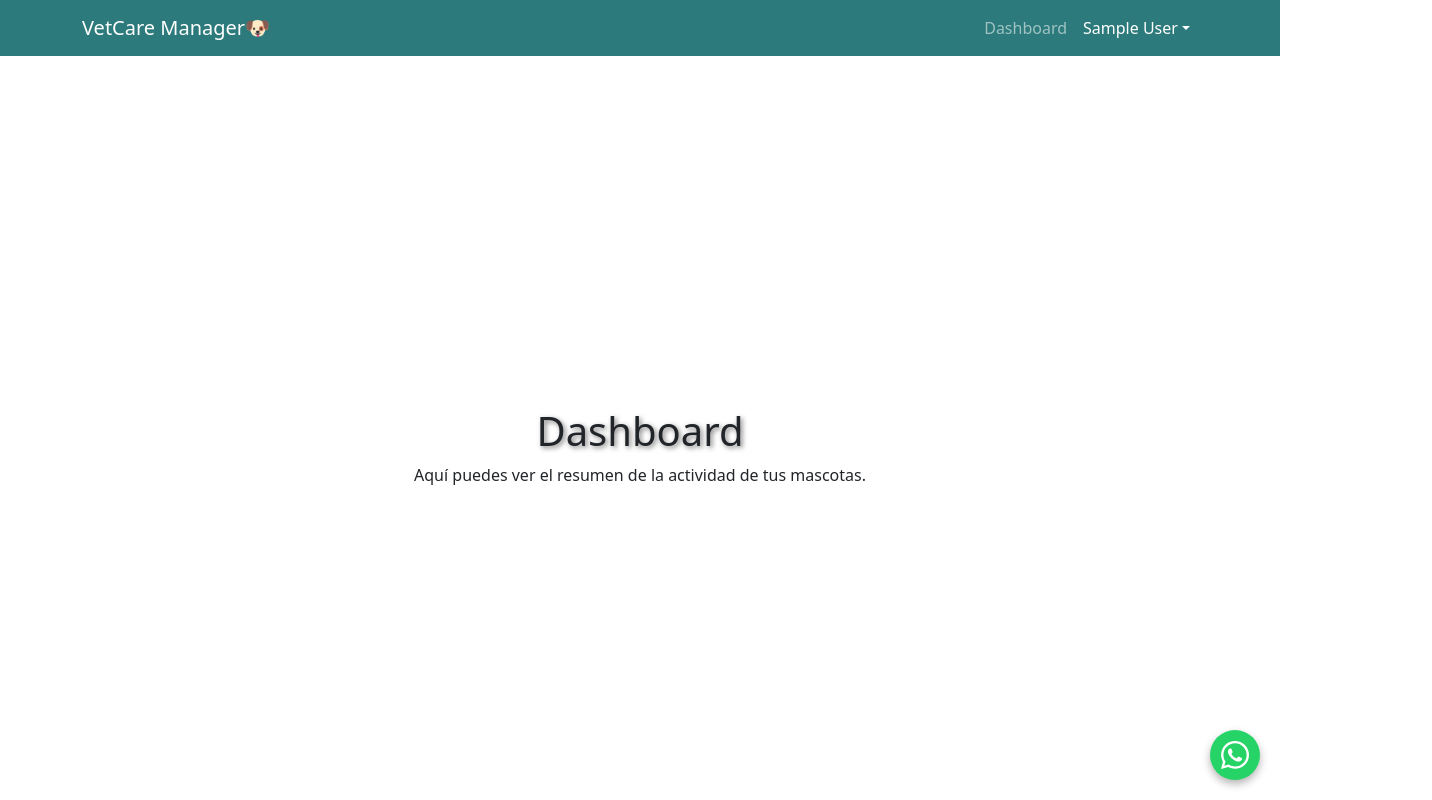
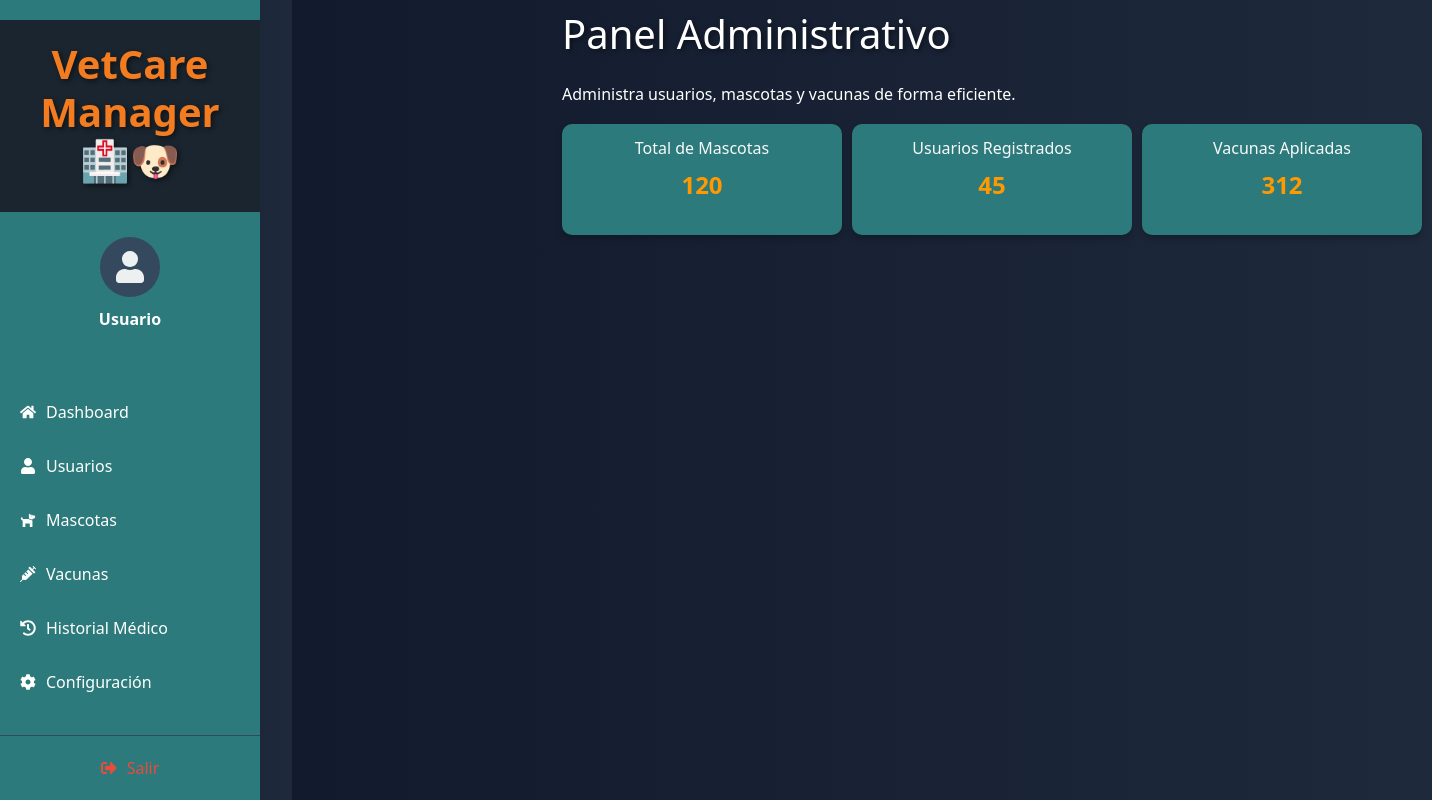
Before and after one commit to webdesigner98everyone/vetcare, a React (Create React App) app: page /dashboard in a window 1280 px wide. Shown: the top 800 px of the page, 1432 px wide, since content can reach past the window. Built offline with nearby package versions, Linux system fonts and the light colour scheme; sample sign-in values are in the browser's storage.

Commit message:
Implementacion dashboard

```diff
--- a/src/App.tsx
+++ b/src/App.tsx
@@ -1,18 +1,22 @@
 import React from "react";
 import { Container } from "react-bootstrap";
+import { useLocation } from "react-router-dom";
 import AppRoutes from "./routes";
 import Navbar from "./components/Navbar";
 import Footer from "./components/Footer";
 import "bootstrap/dist/css/bootstrap.min.css";
 
 function App() {
+  const location = useLocation();
+  const isDashboard = location.pathname.startsWith("/dashboard"); // Verifica si la ruta comienza con "/dashboard"
+
   return (
     <>
-      <Navbar />
-      <Container>
+      {!isDashboard && <Navbar />}
+      <Container fluid className={isDashboard ? "dashboard-container" : ""}>
         <AppRoutes />
       </Container>
-      <Footer />
+      {!isDashboard && <Footer />}
     </>
   );
 }
--- a/src/components/Dashboard.tsx
+++ b/src/components/Dashboard.tsx
@@ -1,11 +1,36 @@
 import React from "react";
-import "../styles/Dashboard.css";
+import { Routes, Route } from "react-router-dom";
+import Sidebar from "./Sidebar";
+import "../styles/dashboard.css";
 
 const Dashboard: React.FC = () => {
   return (
     <div className="dashboard-container">
-      <h1>Dashboard</h1>
-      <p>Aquí puedes ver el resumen de la actividad de tus mascotas.</p>
+      <Sidebar />
+      <div className="dashboard-content">
+        <h1 className="text-3xl font-bold text-white mb-4">
+          Panel Administrativo
+        </h1>
+        <p className="text-gray-300 text-lg mb-6">
+          Administra usuarios, mascotas y vacunas de forma eficiente.
+        </p>
+
+        {/* Tarjetas de estadísticas */}
+        <div className="grid">
+          <div className="card-dashboard">
+            <h2>Total de Mascotas</h2>
+            <p>120</p>
+          </div>
+          <div className="card-dashboard">
+            <h2>Usuarios Registrados</h2>
+            <p>45</p>
+          </div>
+          <div className="card-dashboard">
+            <h2>Vacunas Aplicadas</h2>
+            <p>312</p>
+          </div>
+        </div>
+      </div>
     </div>
   );
 };
--- /dev/null
+++ b/src/components/Sidebar.tsx
@@ -0,0 +1,70 @@
+import { useState } from "react";
+import { Link } from "react-router-dom";
+import { FaUser, FaDog, FaSyringe, FaHistory, FaCog, FaSignOutAlt, FaHome } from "react-icons/fa";
+import "../styles/Sidebar.css";
+
+const Sidebar = () => {
+    const [isOpen, setIsOpen] = useState(true);
+
+    return (
+        <div className={`dashboard-container ${isOpen ? "open" : ""}`}>
+            <div className="sidebar">
+                <div className="sidebar-header">
+                    <h1>
+                        <span className="highlight">VetCare Manager 🏥🐶</span>
+                    </h1>
+                </div>
+                <div className="profile-section">
+                    <div className="profile-picture">
+                        <FaUser className="profile-icon" />
+                    </div>
+                    <p className="username">Usuario</p>
+                </div>
+                <nav>
+                    <ul>
+                        <li>
+                            <Link to="/dashboard">
+                                <FaHome /> <span>Dashboard</span>
+                            </Link>
+                        </li>
+                        <li>
+                            <Link to="/dashboard/usuarios">
+                                <FaUser /> <span>Usuarios</span>
+                            </Link>
+                        </li>
+                        <li>
+                            <Link to="/dashboard/mascotas">
+                                <FaDog /> <span>Mascotas</span>
+                            </Link>
+                        </li>
+                        <li>
+                            <Link to="/dashboard/vacunas">
+                                <FaSyringe /> <span>Vacunas</span>
+                            </Link>
+                        </li>
+                        <li>
+                            <Link to="/dashboard/historial">
+                                <FaHistory /> <span>Historial Médico</span>
+                            </Link>
+                        </li>
+                        <li>
+                            <Link to="/dashboard/configuracion">
+                                <FaCog /> <span>Configuración</span>
+                            </Link>
+                        </li>
+                    </ul>
+                </nav>
+                <div className="logout">
+                    <Link to="/logout">
+                        <FaSignOutAlt /> <span>Salir</span>
+                    </Link>
+                </div>
+            </div>
+            <div className="dashboard-content">
+                {/* Aquí irá el contenido principal */}
+            </div>
+        </div>
+    );
+};
+
+export default Sidebar;
--- a/src/styles/Dashboard.css
+++ b/src/styles/Dashboard.css
@@ -1,7 +1,60 @@
+/* Contenedor Principal */
 .dashboard-container {
-    min-height: 100vh; /* Hace que el Dashboard ocupe toda la pantalla */
     display: flex;
-    flex-direction: column;
-    justify-content: center;
-    align-items: center;
-  }
+    min-height: 100vh;
+    background: linear-gradient(to right, #0F172A, #1E293B); /* Fondo oscuro */
+    color: white;
+}
+
+/* Contenido Principal */
+.dashboard-content {
+    flex-grow: 1;
+    overflow: auto; /* Evita que el contenido se corte */
+    padding: 10px;
+}
+
+/* Estilos del Grid */
+.grid {
+    display: grid;
+    grid-template-columns: repeat(auto-fit, minmax(280px, 1fr));
+    gap: 10px;
+    width: 100%;
+    max-width: 900px; /* Máximo tamaño para que no se vea tan separado */
+    margin: 0 auto;
+}
+
+/* Tarjetas */
+.card-dashboard {
+    background: #2c7a7b;
+    padding: 15px;
+    border-radius: 10px;
+    text-align: center;
+    transition: 0.3s ease-in-out;
+    box-shadow: 0 4px 6px rgba(0, 0, 0, 0.2);
+}
+
+.card-dashboard:hover {
+    transform: scale(1.05);
+}
+
+.card-dashboard h2 {
+    font-size: 1rem;
+    color: #f8fafc;
+}
+
+.card-dashboard p {
+    font-size: 1.5rem;
+    font-weight: bold;
+    color: #ff9900;
+}
+
+/* RESPONSIVIDAD */
+@media (max-width: 768px) {
+    .dashboard-content {
+        margin-left: 0;
+        padding: 15px;
+    }
+    .grid {
+        grid-template-columns: 1fr;
+    }
+}
--- /dev/null
+++ b/src/styles/Sidebar.css
@@ -0,0 +1,119 @@
+/* Contenedor principal */
+.dashboard-container {
+    display: flex;
+    min-height: 100vh;
+    background: #f4f4f4;
+}
+
+/* Sidebar */
+.sidebar {
+    width: 260px;
+    background-color: #2c7a7b;
+    color: white;
+    height: 100vh;
+    overflow-y: auto; /* Permite hacer scroll si es necesario */
+    display: flex;
+    flex-direction: column;
+    justify-content: space-between;
+    padding-top: 20px;
+    position: fixed;
+    /* Fijar a la izquierda */
+    transition: all 0.3s ease-in-out;
+    left: 0;
+    top: 0;
+    z-index: 1000; /* Asegura que esté sobre el contenido sin bloquear elementos */
+
+}
+
+/* Header */
+.sidebar-header {
+    text-align: center;
+    padding: 20px;
+    font-size: 1.2rem;
+    font-weight: bold;
+    background: #1a252f;
+}
+
+/* Sección del perfil */
+.profile-section {
+    text-align: center;
+    padding: 15px;
+}
+
+.profile-picture {
+    width: 60px;
+    height: 60px;
+    background-color: #34495e;
+    border-radius: 50%;
+    display: flex;
+    justify-content: center;
+    align-items: center;
+    margin: 0 auto;
+}
+
+.profile-icon {
+    font-size: 2rem;
+    color: #ecf0f1;
+}
+
+.username {
+    margin-top: 10px;
+    font-size: 1rem;
+    font-weight: bold;
+}
+
+/* Menú de navegación */
+.sidebar nav ul {
+    list-style: none;
+    padding: 0;
+    margin-top: 10px;
+}
+
+.sidebar nav ul li {
+    padding: 15px 20px;
+    transition: background 0.3s ease-in-out;
+}
+
+.sidebar nav ul li:hover {
+    background: #1abc9c;
+}
+
+.sidebar nav ul li a {
+    color: white;
+    text-decoration: none;
+    display: flex;
+    align-items: center;
+}
+
+.sidebar nav ul li a span {
+    margin-left: 10px;
+    font-size: 1rem;
+}
+
+/* Botón de salida */
+.logout {
+    padding: 20px;
+    text-align: center;
+    border-top: 1px solid #34495e;
+}
+
+.logout a {
+    color: #e74c3c;
+    text-decoration: none;
+    display: flex;
+    justify-content: center;
+    align-items: center;
+    font-size: 1rem;
+}
+
+.logout a span {
+    margin-left: 10px;
+}
+
+/* Contenido principal */
+.dashboard-content {
+    flex-grow: 1;
+    padding: 20px;
+    margin-left: 260px; /* Mismo ancho que el sidebar */
+    transition: margin-left 0.3s ease-in-out;
+}
```
